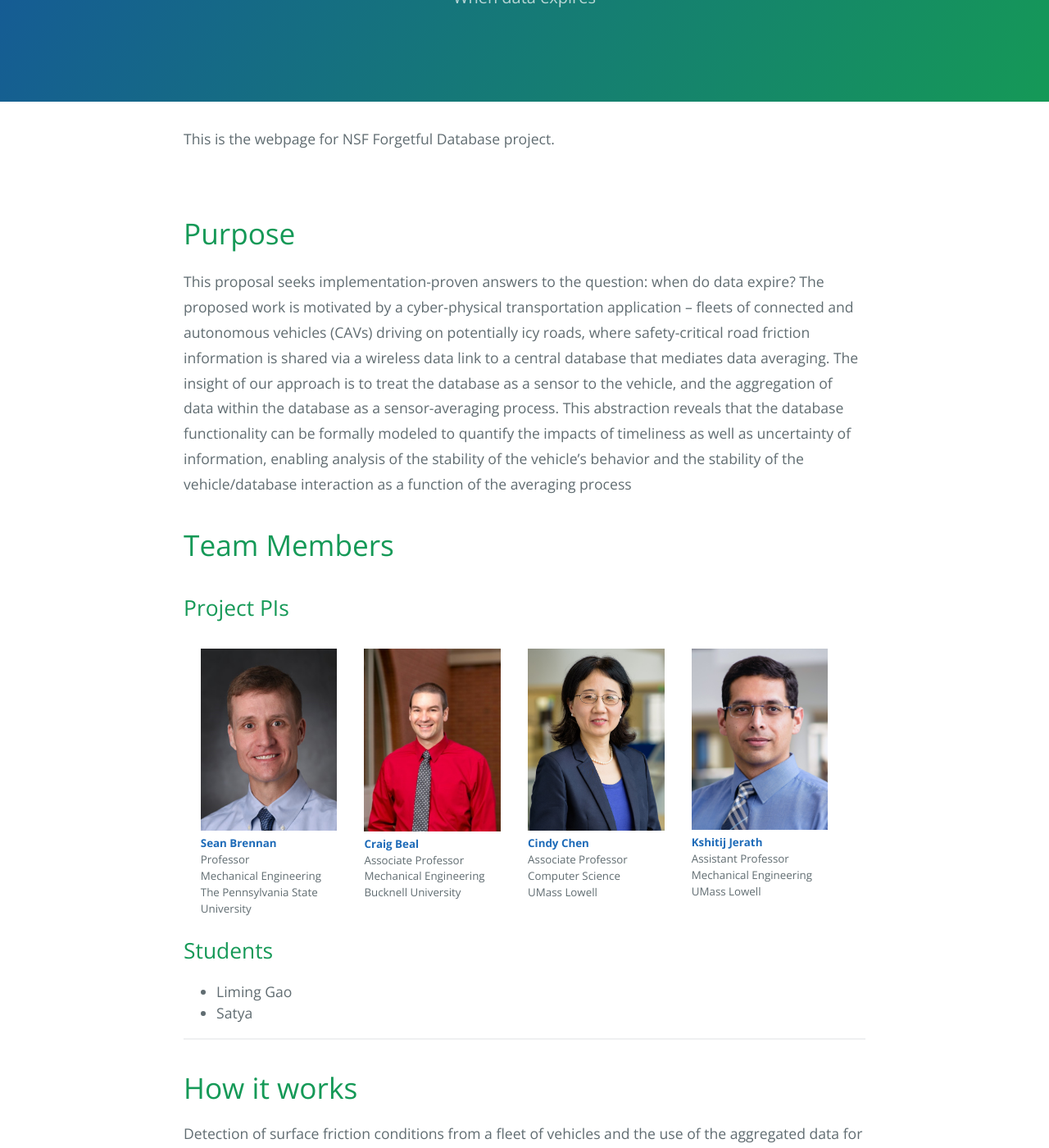
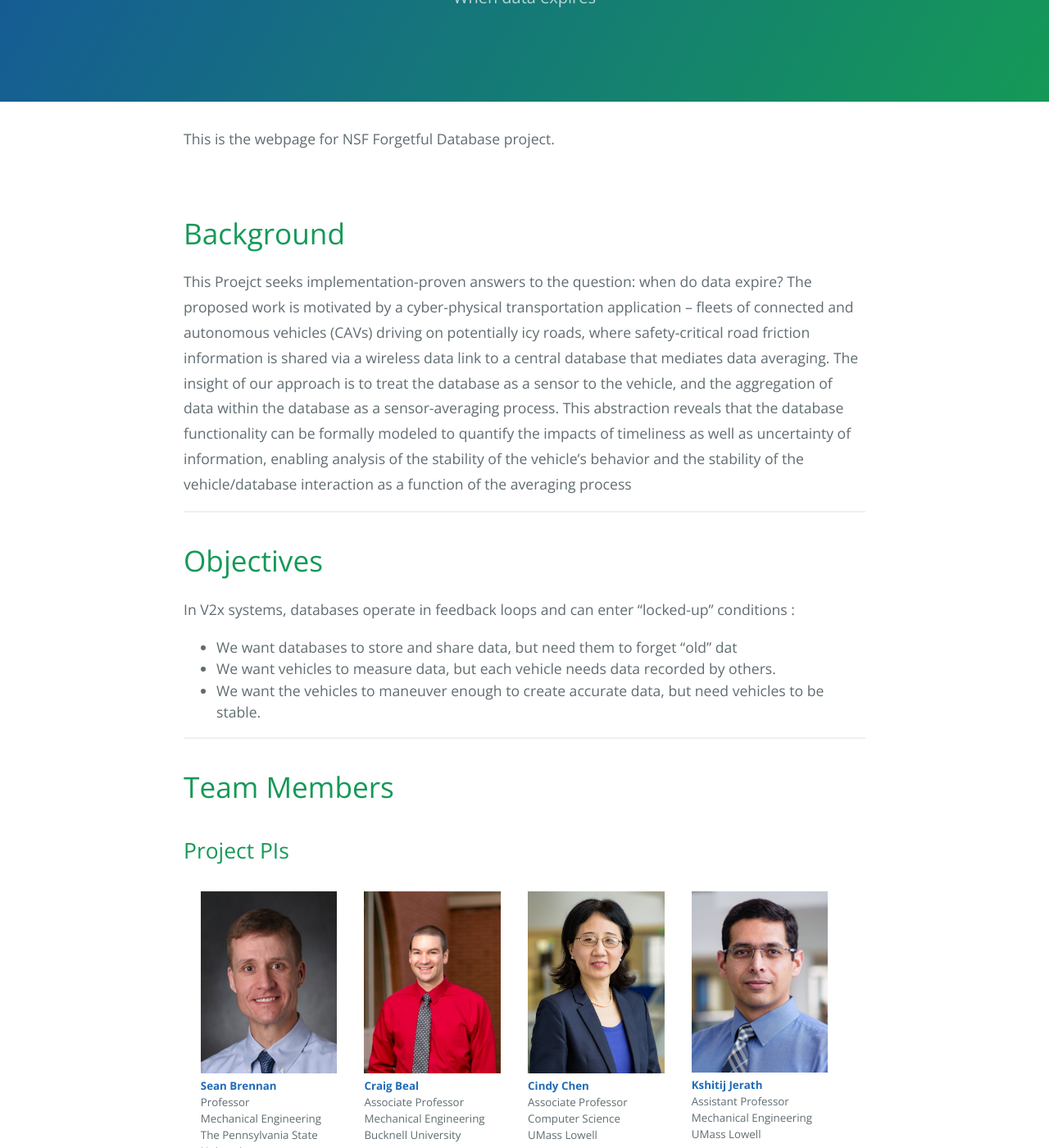
Before and after one commit to ForgetfulDatabases/ForgetfulDatabases.github.io, a Jekyll site: the page built from index.html, in a window 1280 px wide and 1400 px high, scrolled down 193 px. Shown: the whole window at 82% size. Built offline with Jekyll 4.4.1, drawn with Linux system fonts in a browser that asks for light colours; some of the changed text lies outside the part shown.

Commit message:
add Achievements

```diff
--- a/index.html
+++ b/index.html
@@ -7,15 +7,34 @@
 
 <br>
 
-<h1>Purpose</h1>
+<h1>Background</h1>
 
     <p style="line-height:175%">
-    This proposal seeks implementation-proven answers to the question: when do data expire? The proposed work is motivated by a cyber-physical transportation application – fleets of connected and autonomous vehicles (CAVs) driving on potentially icy roads, where safety-critical road friction information is shared via a wireless data link to a central database that mediates data averaging.
+    This Proejct seeks implementation-proven answers to the question: when do data expire? The proposed work is motivated by a cyber-physical transportation application – fleets of connected and autonomous vehicles (CAVs) driving on potentially icy roads, where safety-critical road friction information is shared via a wireless data link to a central database that mediates data averaging.
     The insight of our approach is to treat the database as a sensor to the vehicle, and the aggregation of data within the database as a sensor-averaging process. This abstraction reveals that the database functionality
     can be formally modeled to quantify the impacts of timeliness as well as uncertainty of information, enabling analysis of the stability of the vehicle’s behavior and the stability of the vehicle/database interaction
     as a function of the averaging process
     </p>
+    <hr>
 
+<h1>Objectives</h1>
+
+    <p style="line-height:175%">
+        In V2x systems, databases operate in feedback loops and can enter “locked-up” conditions :
+        <ul>
+            <li>
+                We want databases to store and share data, but need them to forget “old” dat
+            </li>
+            <li>
+                We want vehicles to measure data, but each vehicle needs data recorded by others.
+            </li>
+            <li>
+                We want the vehicles to maneuver enough to create accurate data, but need vehicles to be stable.
+            </li>
+
+        </ul>
+    </p>
+    <hr>
 
 <h1>Team Members</h1>
     <h2>Project PIs</h2>
@@ -109,10 +128,10 @@
     <hr>
 
 
-<h1>How it works</h1>
-
-
-    Detection of surface friction conditions from a fleet of vehicles and the use of the aggregated data for safe operation of these vehicles
+<h1>Achievements</h1>
+    <p style="line-height:175%">
+        Detection of surface friction conditions from a fleet of vehicles and the use of the aggregated data for safe operation of these vehicles
+    </p>
 
     <p align="center">
     <img src="https://raw.githubusercontent.com/ForgetfulDatabases/ForgetfulDatabases.github.io/67fe579a705f4fc8cf02355a02d533f31dad8e0b/assets/images/Forgetful%20Databases-%20Poster%20Middle%20Figure.svg"  height="430">
@@ -120,16 +139,56 @@
 
     <a href="https://www.dropbox.com/s/s51lge60llt72c5/CPS_LightningTalk_v2.mp4?dl=0">For more details</a>
 
-    <h1>Code repositories</h1>
+<hr>
 
+<h1>How it works</h1>
+    <p style="line-height:175%">
+        The solution includes:
         <ul>
             <li>
-                <a href="https://github.com/ivsg-psu/VehicleSimulations_ProjectExamples_NSFForgetfulDatabases">VehicleSimulations_ProjectExamples_NSFForgetfulDatabases</a>
+                Use Allan Variance (AVAR) to dynamically identify meaning of “old” data and optimal averaging windows.
             </li>
             <li>
-                <a href="https://github.com/cbealBU/forgetfulDBs">forgetfulDBs</a>
+                Develop idea of context to organize and discover properties of data that further refine variance.
+            </li>
+            <li>
+                Organize database systems for optimal Allan Variance calculations.
+            </li>
+            <li>
+                Test results via synchronization of regional-level traffic simulators with chassis simulators, and with a steer-by-wire instrumented vehicle.
             </li>
         </ul>
+        The solution includes:
+        <ul>
+            <li>
+                Fast variance codebase with 10^4 speed improvement.
+            </li>
+            <li>
+                Proved variance method gives optimal averaging windows.
+            </li>
+            <li>
+                Developed analytical solution for minimum preview necessary for chassis control with changing friction.
+            </li>
+            <li>
+                Designed and tested database organization structures to support AVAR.
+            </li>
+            <li>
+                Developed tools to encompass regions of influence (ROI) for perturbation analysis of vehicle impacts.
+            </li>
+        </ul>
+
+    </p>
+<hr>
+<h1>Code repositories</h1>
+
+    <ul>
+        <li>
+            <a href="https://github.com/ivsg-psu/VehicleSimulations_ProjectExamples_NSFForgetfulDatabases">VehicleSimulations_ProjectExamples_NSFForgetfulDatabases</a>
+        </li>
+        <li>
+            <a href="https://github.com/cbealBU/forgetfulDBs">forgetfulDBs</a>
+        </li>
+    </ul>
 
 <hr>
 <h1>Vehicle information</h1>
@@ -185,9 +244,6 @@
             L. Sinanaj, H. Haeri, K. Jerath, and C. Chen, “Allan Variance-based Granulation Technique for Large Temporal Databases,” in 13th International Conference on Knowledge Management and Information Systems (KMIS), 2021.
         </li>
 
-
-
-
     </ol>
 
 
@@ -204,6 +260,29 @@
         </li>
 
     </ul>
+
+    <hr>
+<h1>Broader Impacts:</h1>
+
+    <p style="line-height:175%">
+        The broader impacts of the proposed work are:
+        <ul>
+            <li>
+                This work can save lives and suffering by improving safety-critical decision-making used by CAVs driving under dangerous operational situations.
+            </li>
+            <li>
+                The methods and algorithms developed in this  work can guide the deployment of all database systems wherein trust in data quality versus timeliness of information
+                are competing factors: healthcare, transportation, news systems and social communication, food quality and inspection systems, etc.
+            </li>
+            <li>
+                It broadens participation in our research community via a workshop for practicing system engineers on Allan variance and on database stability/performance as it relates to feedback control; participation of college-level students via a distributed undergrad/grad curriculum for senior and early graduate-level systems engineers that connects database systems to mechatronics and
+                automation; and outreach to incoming students, namely the recruitment of new engineers through summer camp activities.              quality and inspection systems, etc.
+            </li>
+
+        </ul>
+    </p>
+
+    <hr>
 
 <h1>Funding</h1>
     <p>
```
